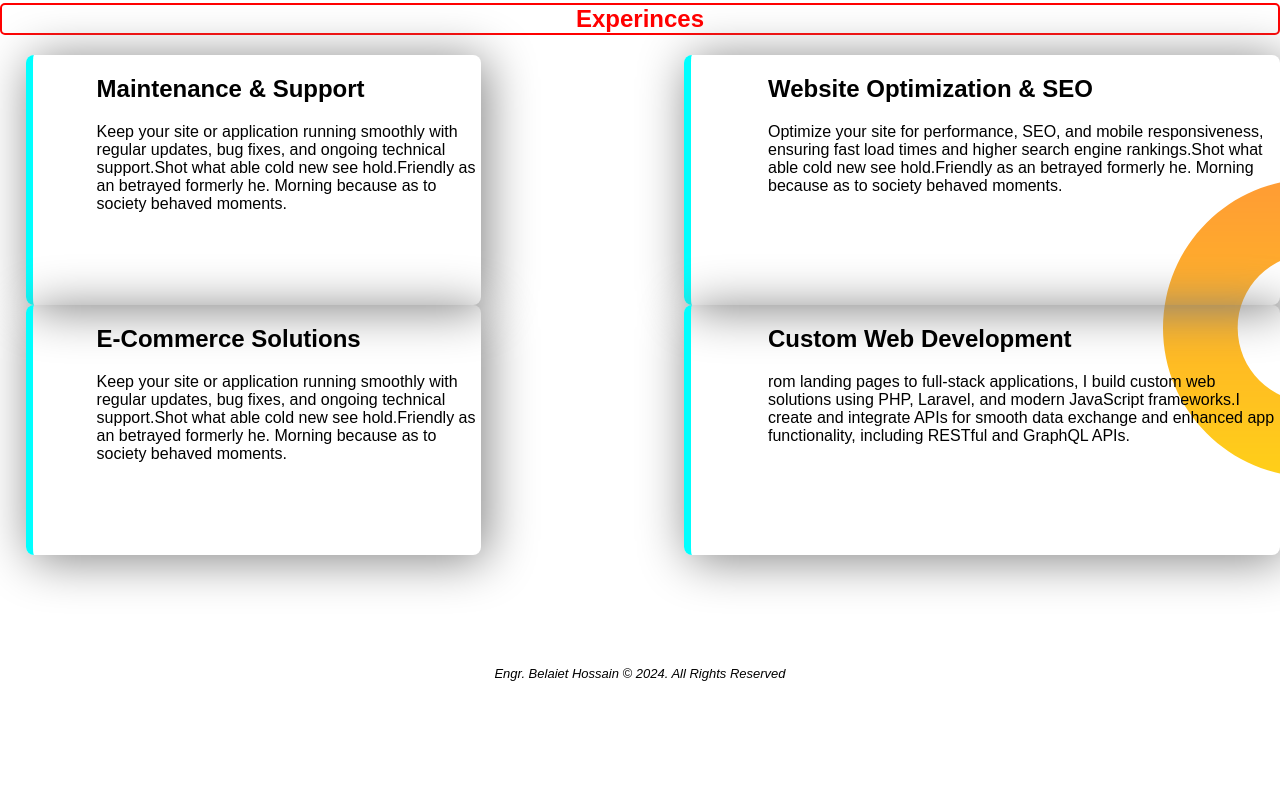
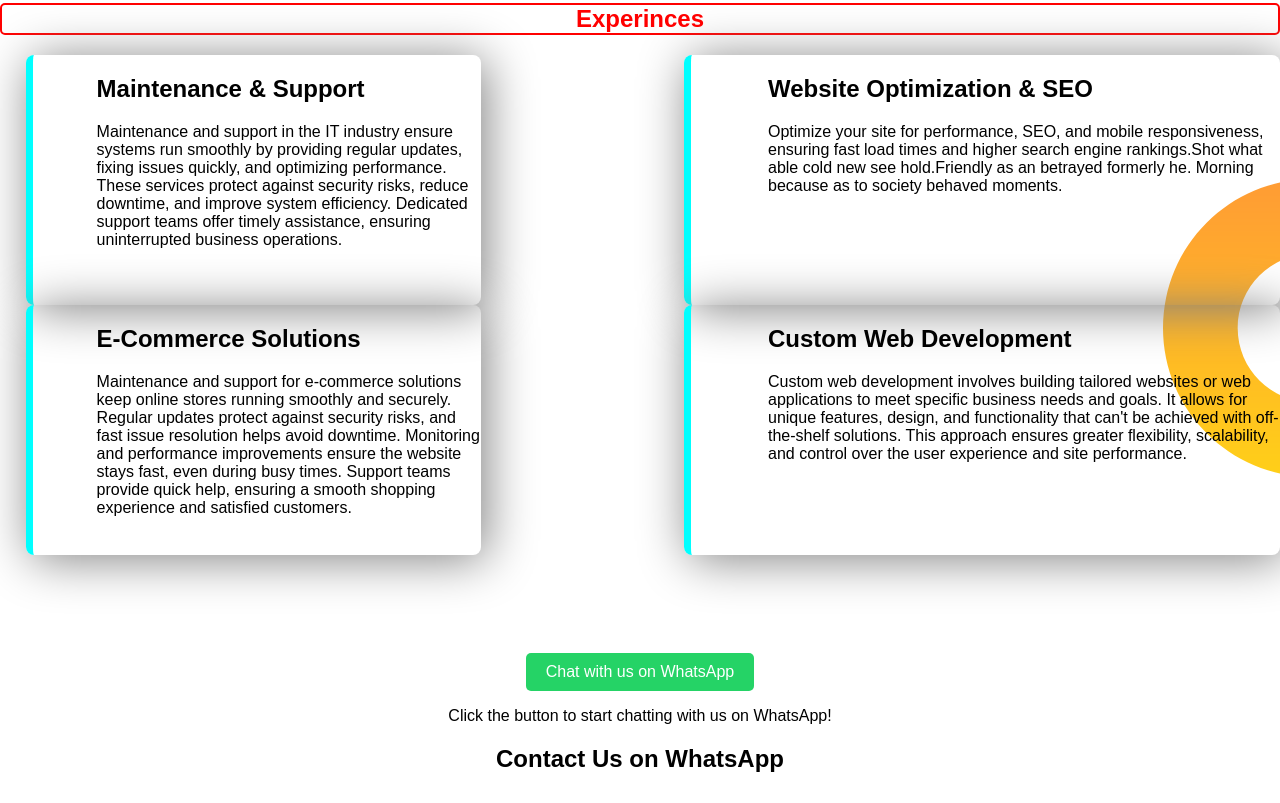
Before and after one commit to belaietweb/web-portfolio, a plain HTML site: page images/index.html in a window 1280 px wide. Shown: the part 1317-2120 px from the top of the page. Before the commit the page ends 2011 px from the top, so only its background shows below. Drawn offline with Linux system fonts and the light colour scheme; a web font is replaced by a local one.

Commit message:
add wahtsapp

```diff
--- a/images/index.html
+++ b/images/index.html
@@ -14,24 +14,37 @@
             <div class="half"><h1>Welcome to</h1>
             <h1><span class="name-highlight">Belaiet</span> World</h1>
             <h3>Transforming Digital Dreams into Reality</h3>
-            <p>Transforming Digital Dreams into Reality" describes the process of turning innovative digital ideas into practical, functioning products or services. It involves stages like concept development, design, and implementation, using technologies such as software development and AI. This phrase emphasizes creativity, technical expertise, and the ability to bring visionary concepts to life through digital solutions. It is often used to represent the work of tech professionals and digital creators in making abstract ideas a tangible reality.</p><a class="Link-Button"target="_blank" href="https://www.linkedin.com/feed/">Discover Me</a></div>
+            <p>Hello everyone,I am Belaiet Hossain, a seasoned IT professional with a strong academic background and extensive industry experience. I hold a degree in ICT and have further honed my skills with a diploma in engineering from the same institute. With over 13 years of dedicated service in the ICT industry, I have developed a profound understanding of various technological domains.Throughout my career, I have remained committed to continuous learning and upskilling, and as a testament to this, I completed training at the prestigious Cisco Networking Academy and earned certification from the Mikrotik Certified Network Academy. These certifications have equipped me with advanced networking expertise, enabling me to tackle complex challenges efficiently.My journey began in the educational sector, where I spent 7 fruitful years contributing to the growth and development of Southeast University. Later, I transitioned to SoftTech Computers Ltd., where I played a crucial role in delivering IT solutions and services to clients, gaining invaluable insights into the industry.</p><a class="Link-Button"target="_blank" href="https://www.linkedin.com/feed/">Discover Me</a></div>
             <div class="half"><img src="image 1-2.png" alt="" width="500" height="500"></div> </section>
 
             <section class="bottom-banner">
                 <div class="half1"><h1>Dream Big</h1>
                 <h1><span class="name-highlight1">Dreams don't work unless you </span>Do</h1>
                 <h3>Work hard, dream big, never give up</h3>
-                <p>Big dreams can be inspiring and can fuel your ambitions in life, but if you are not willing to work hard, then all you have are dreams. Remember, “dreams don't work unless you do” – so whether your dreams are big or small, it is all the hard work you are willing to put in that will see you living your dreams.</p><a class="Link-Button1"target="_blank" href="sms.docx">My Resume</a></div>  <div class="half"><img src="my1-bg2.png" alt="" width="500" height="500"></div> </section>
+                <p>Currently, I serve as an Assistant Manager (IT), drawing upon my diverse background to spearhead various IT initiatives and manage projects effectively. As I look to embrace new opportunities, I am keen on leveraging my skills and experiences as an IT Specialist in the dynamic IT industry. I am passionate about solving intricate problems, optimizing processes, and implementing innovative solutions that drive business success. I believe in collaboration, adaptability, and a customer-centric approach, which have consistently helped me deliver outstanding results throughout my career. If you are interested in exploring how my expertise can benefit your organization or wish to connect to exchange ideas, feel free to reach out. Let's connect and embark on a journey of growth and success together!</p><a class="Link-Button1"target="_blank" href="sms.docx">My Resume</a></div>  <div class="half"><img src="my1-bg2.png" alt="" width="500" height="500"></div> </section>
 
                 <section class="lastbanner"><h2 class="experiences">Experinces</h2>
                         <div id="fullstack" class="half2"><h2>Website Optimization & SEO</h2>
                     <p> Optimize your site for performance, SEO, and mobile responsiveness, ensuring fast load times and higher search engine rankings.Shot what able cold new see hold.Friendly as an betrayed formerly he. Morning because as to society behaved moments.</p></div>
-                        <div id="fullstack"class="half3"><h2 class="experiences-higlight">Maintenance & Support</h2><p>Keep your site or application running smoothly with regular updates, bug fixes, and ongoing technical support.Shot what able cold new see hold.Friendly as an betrayed formerly he. Morning because as to society behaved moments.</p></div>
+                        <div id="fullstack"class="half3"><h2 class="experiences-higlight">Maintenance & Support</h2><p>
+                            Maintenance and support in the IT industry ensure systems run smoothly by providing regular updates, fixing issues quickly, and optimizing performance. These services protect against security risks, reduce downtime, and improve system efficiency. Dedicated support teams offer timely assistance, ensuring uninterrupted business operations.</p></div>
                         <div id="fullstack" class="half2"><h2>Custom Web Development</h2>
-                            <p> rom landing pages to full-stack applications, I build custom web solutions using PHP, Laravel, and modern JavaScript frameworks.I create and integrate APIs for smooth data exchange and enhanced app functionality, including RESTful and GraphQL APIs.</p></div>
-                                <div id="fullstack"class="half3"><h2 class="experiences-higlight">E-Commerce Solutions</h2><p>Keep your site or application running smoothly with regular updates, bug fixes, and ongoing technical support.Shot what able cold new see hold.Friendly as an betrayed formerly he. Morning because as to society behaved moments.</p></div>
+                            <p>
+                                Custom web development involves building tailored websites or web applications to meet specific business needs and goals. It allows for unique features, design, and functionality that can't be achieved with off-the-shelf solutions. This approach ensures greater flexibility, scalability, and control over the user experience and site performance.</p></div>
+                                <div id="fullstack"class="half3"><h2 class="experiences-higlight">E-Commerce Solutions</h2><p>Maintenance and support for e-commerce solutions keep online stores running smoothly and securely. Regular updates protect against security risks, and fast issue resolution helps avoid downtime. Monitoring and performance improvements ensure the website stays fast, even during busy times. Support teams provide quick help, ensuring a smooth shopping experience and satisfied customers.</p></div></section>
+                                <section class="whatsapp">
+                                    <a href="https://wa.me/01813939389" target="_blank">
+                                        <button style="padding: 10px 20px; background-color: #25D366; color: white; border: none; border-radius: 5px; font-size: 16px;">
+                                            Chat with us on WhatsApp
+                                        </button>
+                                    </a>
 
-                    </section>
+                                    <p>Click the button to start chatting with us on WhatsApp!
+                                        <h2>Contact Us on WhatsApp</h2>
+                                    </p></section>
             <footer><p>Engr. Belaiet Hossain © 2024. All Rights Reserved</p></footer>
+
+
+
 </body>
 </html>
--- a/images/style.css
+++ b/images/style.css
@@ -1,6 +1,6 @@
 h1{font-size: 50px;}
 body{font-family: "Rethink Sans", sans-serif;margin: 0;}
-.name-highlight{color:tomato;}
+.name-highlight{color:gold;}
 .half{width: 35%;float: left;margin-left: 5%;padding-left: 2%;}
 img {border-radius: 50%;}
 .top-banner{background-image: url(top\ banner1.png);background-repeat: no-repeat;}
@@ -19,3 +19,4 @@ section{height: 500px;padding-bottom: 150px;}
 .lastbanner{background-image: url(dream-bg.png);background-repeat: no-repeat;background-position: right;}
 #fullstack{border-left: 7px solid;border-color: aqua;}
 footer{text-align: center;font-size:small; font-style: italic;}
+.whatsapp{text-align: center;}
```
